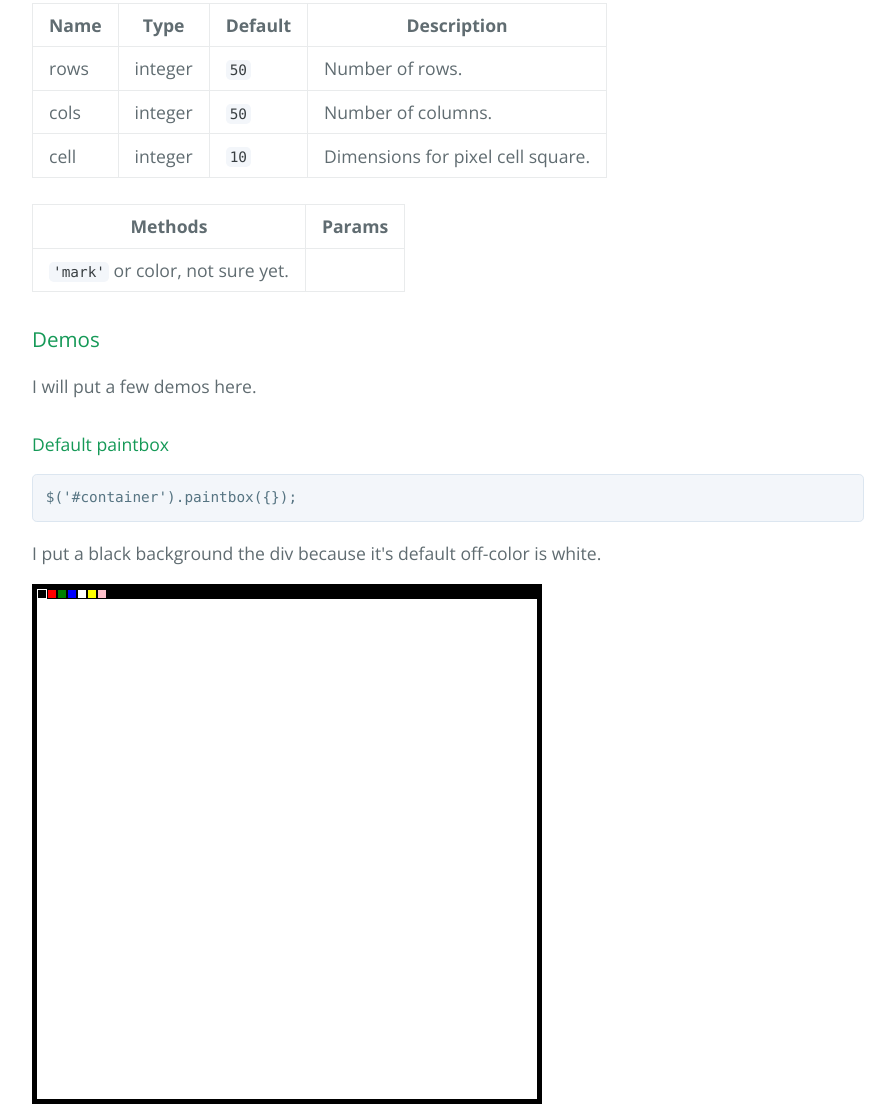
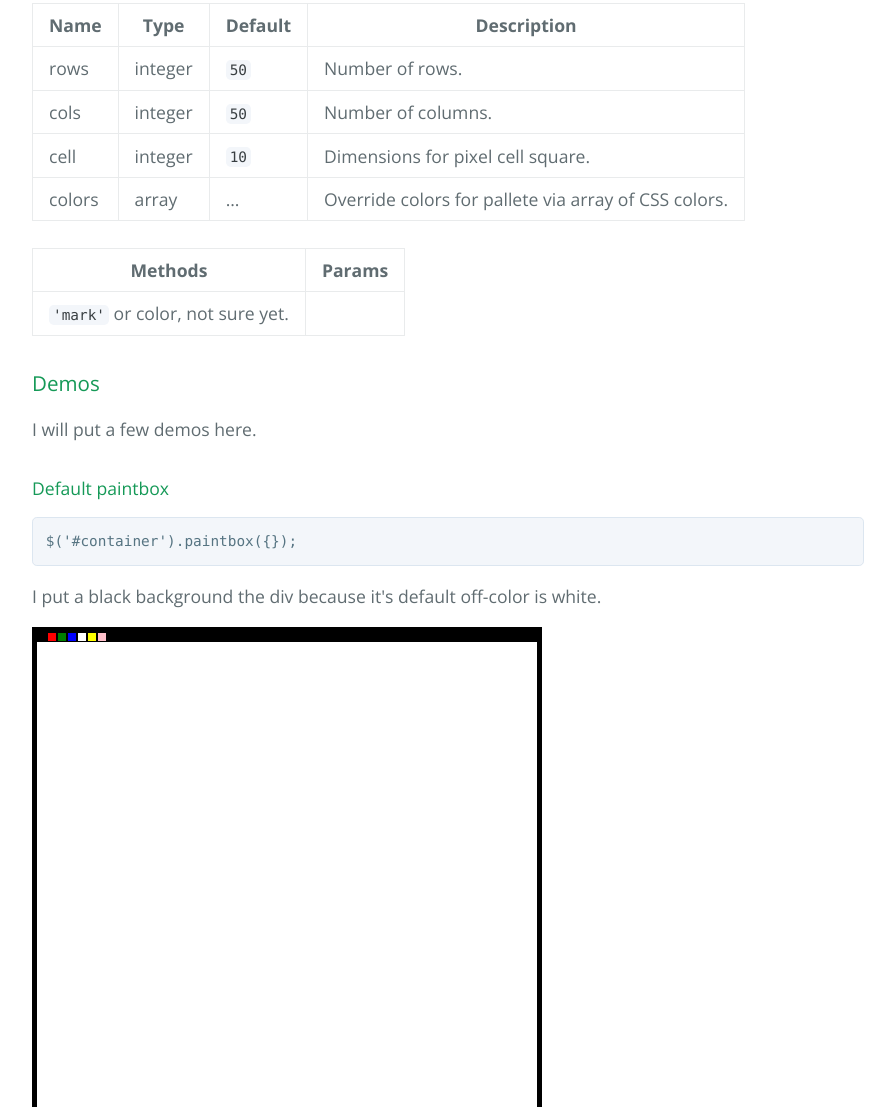
Before and after one commit to pstrinkle/jquery-paintbox, a plain HTML site: page index.html in a window 1280 px wide. Shown: the part 941-2048 px from the top of the page, without its empty margins (192-1087 px from the left). Drawn offline with nearby package versions, Linux system fonts and the light colour scheme.

Commit message:
closes #3

```diff
--- a/index.html
+++ b/index.html
@@ -73,6 +73,12 @@
             <td><code>10</code></td>
             <td>Dimensions for pixel cell square.</td>
           </tr>
+          <tr>
+            <td>colors</td>
+            <td>array</td>
+            <td>...</td>
+            <td>Override colors for pallete via array of CSS colors.</td>
+          </tr>
         </tbody>
       </table>
       </div>
@@ -131,6 +137,17 @@ $(function() {
 });
 </script>
 
+      <h4>Specified other colors</h4>
+      <p>Replace the colors with our own.</p>
+      <pre class="prettyprint lang-js">
+$('#container_4').paintbox({colors: ['red', 'purple', 'fuchsia', 'green']});</pre>
+      <p>I put a black background the div because it's default off-color is white.</p>
+      <div id='container_4' style='background-color:black;border:5px solid black;display:table-cell;'></div>
+<script>
+$(function() {
+    $('#container_4').paintbox({colors: ['red', 'purple', 'fuchsia', 'green']});
+});
+</script>
 
       <h3>License</h3>
       <p><a href="http://www.apache.org/licenses/LICENSE-2.0">Apache License 2.0</a></p>
--- a/paintbox.js
+++ b/paintbox.js
@@ -51,7 +51,7 @@
                 $(this).css('background-color', instance.penColor);
             };
             var colorSelect = function(event) {
-                instance.penColor = $(this).attr('id');
+                instance.penColor = $(this).data('color');
             };
 
             el.append($('<div>', {id: baseId + 'pen_box', style: 'clear:both;'}));
@@ -110,7 +110,8 @@
 
             /* create pen boxes. */
             $.each(instance.colors, function(index, element) {
-                var $color = $('<div>', {id: element, style: "float:left"});
+                var $color = $('<div>', {id: 'color_' + index, style: "float:left"});
+                $color.data('color', element);
                 $pens.append($color);
             });
 
@@ -121,9 +122,13 @@
                 $(element).css('float', 'left');
                 $(element).css('display', 'inline');
 
+                /* Seems silly but originally we had spacer cells that didn't
+                 * have IDs.
+                 */
                 var id = $(element).attr('id');
                 if (id) {
-                    $(element).css('background-color', id);
+                    var color = $(element).data('color');
+                    $(element).css('background-color', color);
                     $(element).on('click', colorSelect);
 
                     if (id === 'black') {
```
Also changed, not shown: 1 other file.
